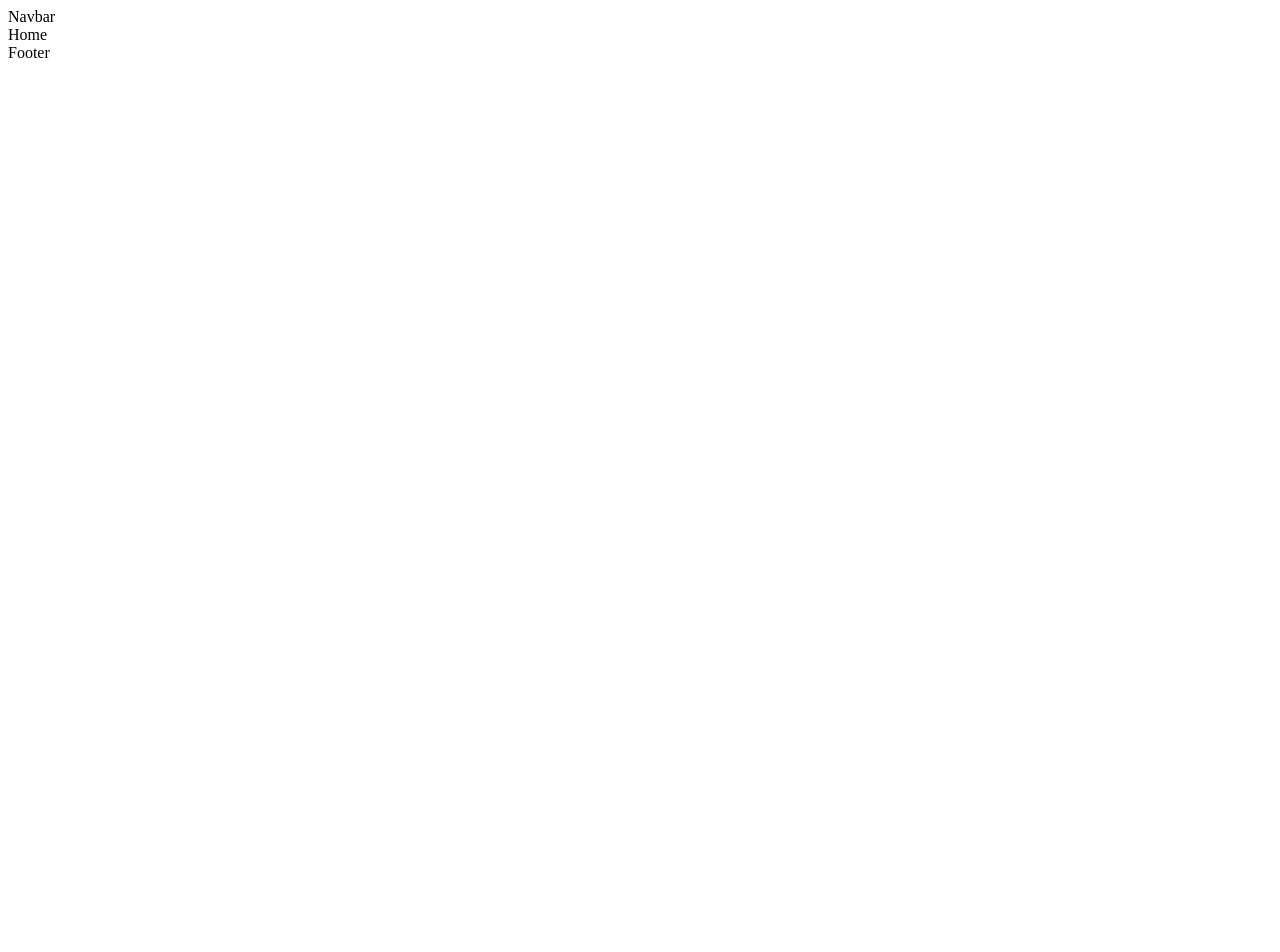
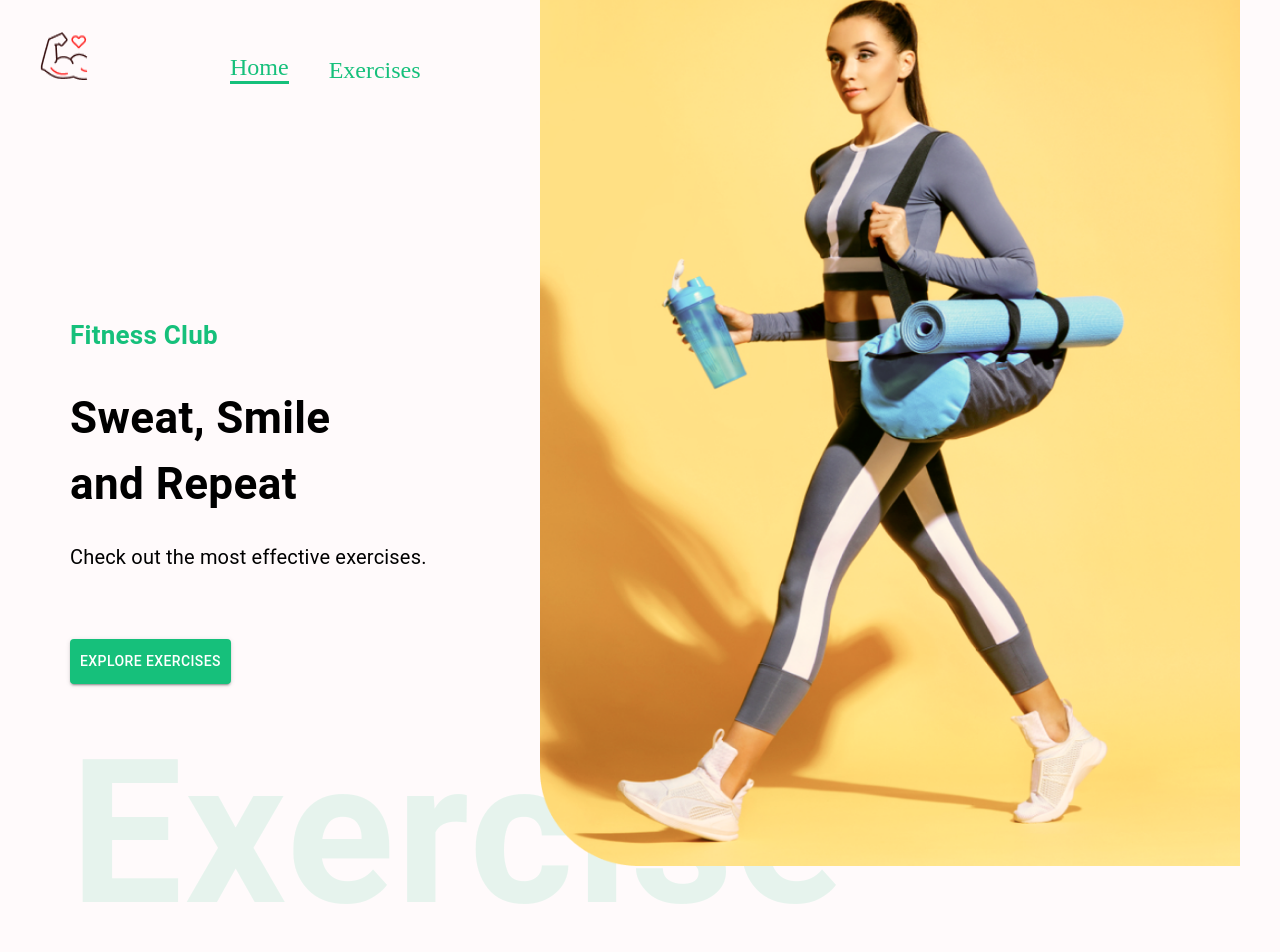
Before and after one commit to chathuRashmini/fitness-exercise-app, a React (Create React App) app: page / in a window 1280 px wide. Shown: the top 952 px of the page. Before the commit the page ends 800 px from the top, so only its background shows below. Built offline with nearby package versions, Linux system fonts and the light colour scheme.

Commit message:
Completed Navbar and Banner components

```diff
--- a/src/App.js
+++ b/src/App.js
@@ -7,6 +7,8 @@ import Home from './pages/Home'
 
 import Navabar from './components/Navbar'
 import Footer from './components/Footer'
+
+import './App.css'
 
 const App = () => {
     return (
--- /dev/null
+++ b/src/components/Exercises.jsx
@@ -0,0 +1,9 @@
+import React from 'react'
+
+const Exercises = () => {
+    return (
+        <div>Exercises</div>
+    )
+}
+
+export default Exercises
--- /dev/null
+++ b/src/components/HeroBanner.jsx
@@ -0,0 +1,64 @@
+import React from 'react'
+import { Box, Stack, Typography, Button } from '@mui/material'
+
+import HeroBannerImg from '../assets/images/banner.png'
+
+const HeroBanner = () => {
+    return (
+        <Box sx={{
+            mt: { lg: '212px', xs: '70px'},
+            ml: { sm: '50px' }
+        }}
+            position='relative'
+            p='20px'
+        >
+            <Typography
+                color="#16C07B"
+                fontWeight="600"
+                fontSize="26px"
+            >
+                Fitness Club
+            </Typography>
+
+            <Typography
+                fontWeight="700"
+                sx={{ fontSize: { lg: '44px', xs: '40px'}}}
+                mb='23px'
+                mt='30px'
+            >
+                Sweat, Smile <br /> and Repeat
+            </Typography>
+            <Typography
+                fontSize="20px"
+                lineHeight='35px'
+                mb={8}
+            >
+                Check out the most effective exercises.
+            </Typography>
+
+            <Button
+                variant='contained'
+                style={{ backgroundColor: '#16C07B', padding: '10px'}}
+                href='#exercises'
+            >
+                Explore Exercises
+            </Button>
+
+            <Typography
+                fontWeight='600'
+                color='#16C07B'
+                sx={{
+                    opacity: 0.1,
+                    display: { lg: 'block', xs: 'none' }
+                }}
+                fontSize='200px'
+            >
+                Exercise
+            </Typography>
+
+            <img src={HeroBannerImg} alt="banner" className="hero-banner-img" />
+        </Box>
+    )
+}
+
+export default HeroBanner
--- a/src/components/Navbar.jsx
+++ b/src/components/Navbar.jsx
@@ -1,8 +1,37 @@
 import React from 'react'
+import { Link } from 'react-router-dom'
+import { Stack } from '@mui/material'
+
+import Logo from '../assets/images/Logo.png'
 
 const Navbar = () => {
     return (
-        <div>Navbar</div>
+        <Stack
+            direction="row"
+            justifyContent="space-around"
+            sx={{ gap: { sm: '122px', xs: '40px' }, mt: { sm: '32px', xs: '20px' }, justifyContent: 'none' }}
+            px='20px'
+        >
+            <Link to='/'>
+                <img src={Logo} alt="logo" style={{ width:'48px', height:'48px', margin: '0 20px' }} />
+            </Link>
+
+            <Stack
+                direction="row"
+                gap="40px"
+                fontFamily="Alegreya"
+                fontSize="24px"
+                alignItems="flex-end"
+            >
+            <Link to="/" style={{ textDecoration: 'none', color: '#16C07B', borderBottom: '3px solid #16C07B' }}>
+                Home
+            </Link>
+
+            <a href="#exercises" style={{ textDecoration: 'none', color: '#16C07B' }}>
+                Exercises
+            </a>
+           </Stack>
+        </Stack>
     )
 }
 
--- /dev/null
+++ b/src/components/SearchExcersises.jsx
@@ -0,0 +1,9 @@
+import React from 'react'
+
+const SearchExcersises = () => {
+    return (
+        <div>SearchExcersises</div>
+    )
+}
+
+export default SearchExcersises
--- a/src/pages/Home.jsx
+++ b/src/pages/Home.jsx
@@ -1,8 +1,17 @@
-import React from 'react'
+import React, { useState } from 'react'
+import { Box } from '@mui/system'
+
+import HeroBanner from '../components/HeroBanner'
+import SearchExcersises from '../components/SearchExcersises'
+import Exercises from '../components/Exercises'
 
 const Home = () => {
     return (
-        <div>Home</div>
+        <Box>
+            <HeroBanner />
+            <SearchExcersises />
+            <Exercises />
+        </Box>
     )
 }
 
```
Also changed, not shown: src/assets/images/gymImg.jpg (added).
